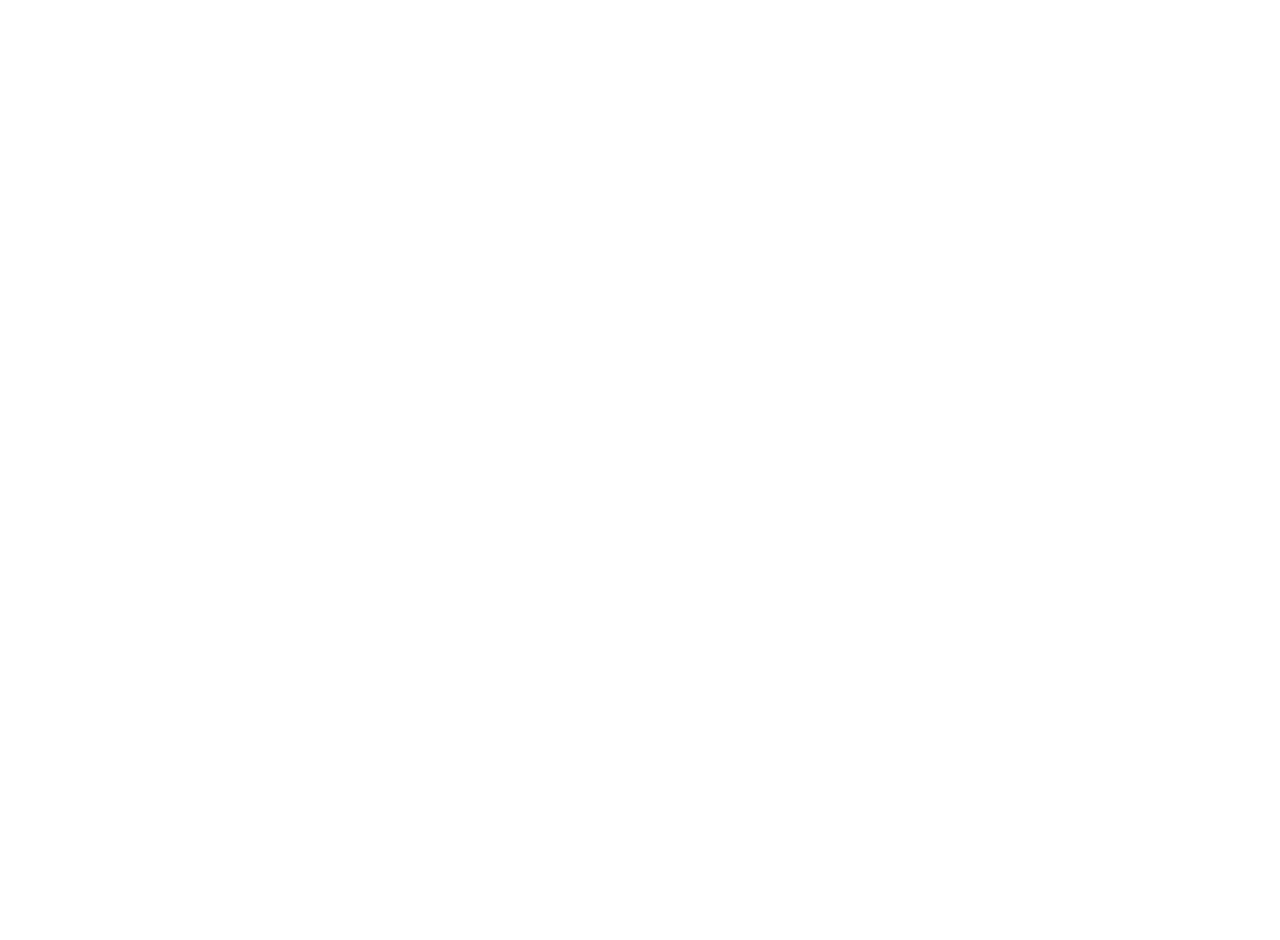
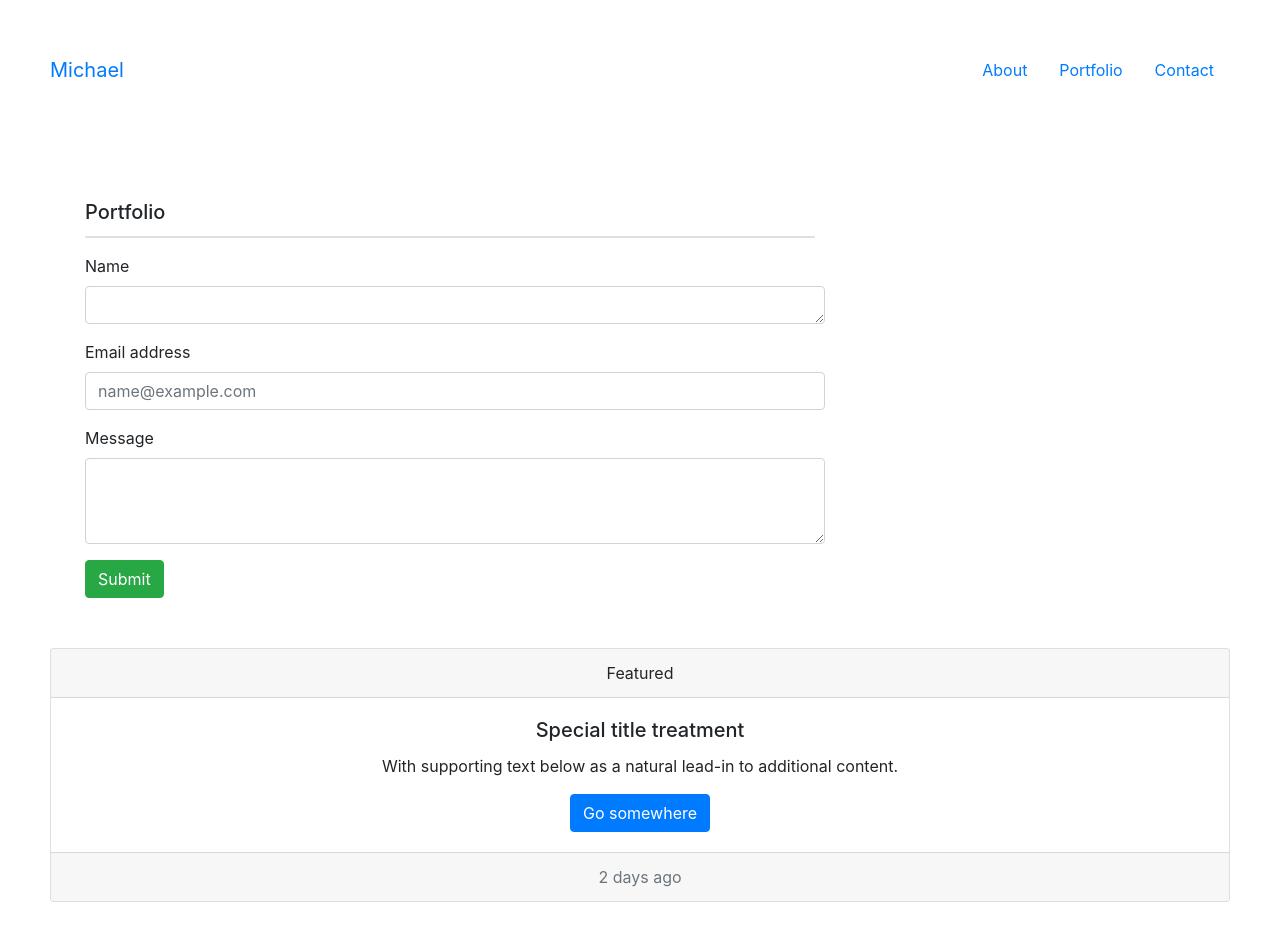
Before and after one commit to mrmikehoyt/hw2demo, a plain HTML site: page contact.html in a window 1280 px wide. Before the commit the page ends 800 px from the top, so only its background shows below. Drawn offline with nearby package versions, Linux system fonts and the light colour scheme.

Commit message:
updated links, added form, button

```diff
--- a/contact.html
+++ b/contact.html
@@ -2,11 +2,117 @@
 <html lang="en">
 <head>
     <link rel="stylesheet" href="https://stackpath.bootstrapcdn.com/bootstrap/4.4.1/css/bootstrap.min.css" integrity="sha384-Vkoo8x4CGsO3+Hhxv8T/Q5PaXtkKtu6ug5TOeNV6gBiFeWPGFN9MuhOf23Q9Ifjh" crossorigin="anonymous">
+    <link rel="stylesheet" href="style2.css">
     <meta charset="UTF-8">
-    <meta name="viewport" content="width=device-width, initial-scale=1.0">
+    <meta name="viewport" content="width=device-width, initial-scale=1.0" />
+
+      </head>
+
     <title>Document</title>
+
+    <header>
+      <navbar>
+        <nav>
+          <div class="relative-top"> <!-- move navbar to same level as href navbar -->
+          <div style="margin: 50px; height: 100px;">
+            <div class="float-md-left float-sm-left float-lg-left navbar-brand-collapse" >
+              <ul class="nav justify-content-left"><!-- justify Navbar url to left -->
+
+
+                  <a class="navbar-brand" href="https://ca.linkedin.com/in/mikehoytottawa?trk=people-guest_people_search-card">Michael</a>
+
+              </ul>
+
+          </div>
+
+            <div class="float-md-right float-sm-right float-lg-right" > <!-- collapse navbar when reducing screensize -->
+
+              <ul class="nav justify-content-center navbar-light">
+
+                    <li class="nav-item">
+                      <a class="nav-link" href="index.html">About <span class="sr-only">(current)</span></a>
+                    </li>
+                    <li class="nav-item">
+                      <a class="nav-link" href="portfolio.html">Portfolio</a>
+                    </li>
+                    <li class="nav-item">
+                      <a class="nav-link" href="contact.html">Contact</a>
+
+                    </li>
+
+
+                  </div>
+                </div>
+            </ul><!-- justify nav col-lg  bar url to left ul class nav -->
+            </div>
+</nav>
+          </nav>
+       </div>
+      </navbar>
+            </header>
 </head>
 <body>
+  <div class="container">
+    <!-- about me section and line -->
+  <div style="margin: auto;">
+    <div class="row">
+        <div class="col-8">
 
+            <h5 class="card-title">Portfolio</h5>
+
+            <div class="card mb-3" style="max-width: auto;">
+            </div>
+</div>
+</div>
+</div>
+ <!-- about me section and line -->
+ <!-- row and first oclumn -->
+
+ <div class="row no-gutters">
+    <div class="col-8">
+        <!-- form submit -->
+        <form>
+            <div class="form-group">
+                <label for="exampleFormControlTextarea1">Name</label>
+                <textarea class="form-control" id="exampleFormControlTextarea1" rows="1"></textarea>
+              </div>
+              <div class="form-group">
+                <label for="exampleFormControlInput1">Email address</label>
+                <input type="email" class="form-control" id="exampleFormControlInput1" placeholder="name@example.com">
+              </div>
+
+            <div class="form-group">
+              <label for="exampleFormControlTextarea1">Message</label>
+              <textarea class="form-control" id="exampleFormControlTextarea1" rows="3"></textarea>
+            </div>
+            <button type="button" class="btn btn-success">Submit</button>
+          </form>
+
+        </div>
+
+
+
+</div>
+
+</div>
 </body>
+
+<footer>
+  <div style="margin: 50px; height: 2048;">    <!--specify height of footer -->
+
+    <div class="card text-center"> <!--fixed bottom can go here-->
+      <div class="card-header">
+        Featured
+      </div>
+      <div class="card-body">
+        <h5 class="card-title">Special title treatment</h5>
+        <p class="card-text">With supporting text below as a natural lead-in to additional content.</p>
+        <a href="#" class="btn btn-primary">Go somewhere</a>
+      </div>
+      <div class="card-footer text-muted">
+        2 days ago
+      </div>
+    </div>
+  </div>
+</footer>
 </html>
```
